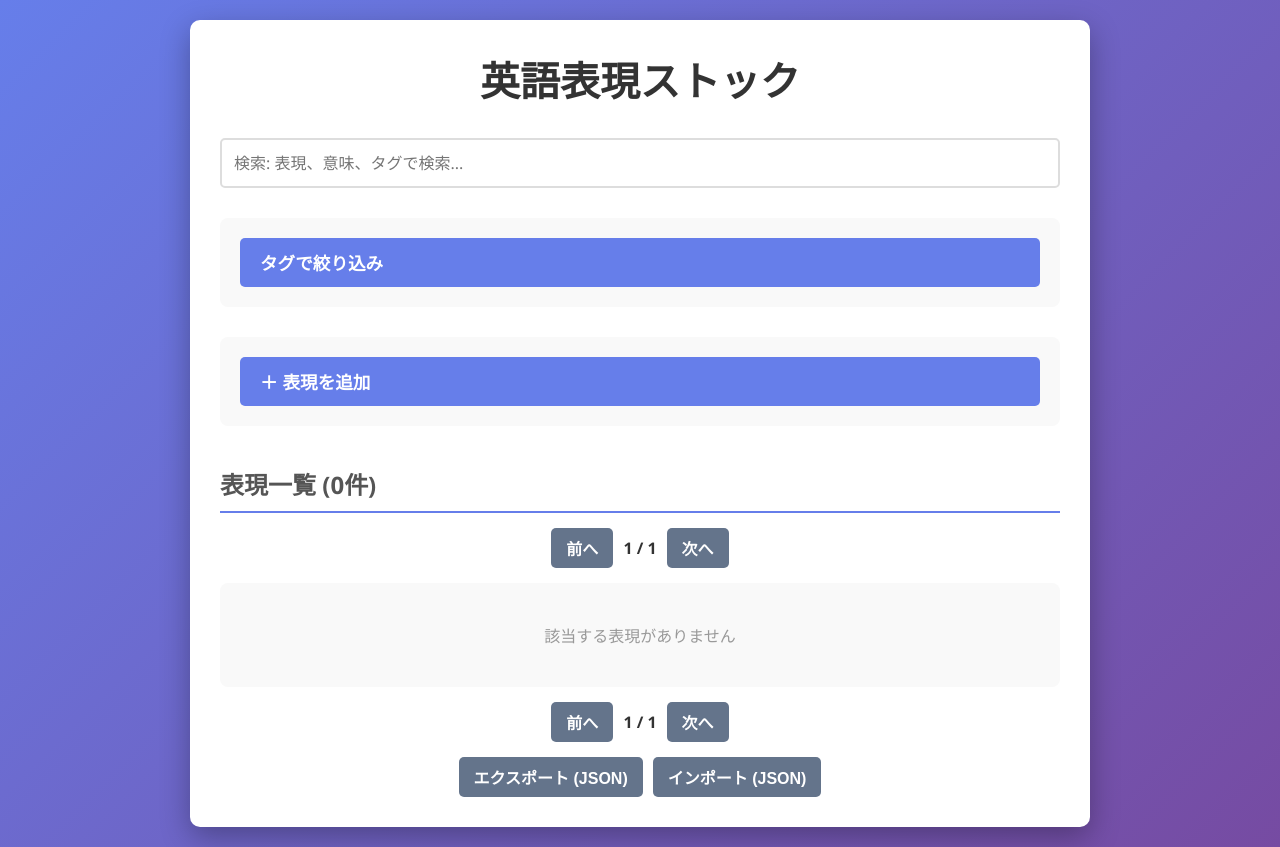
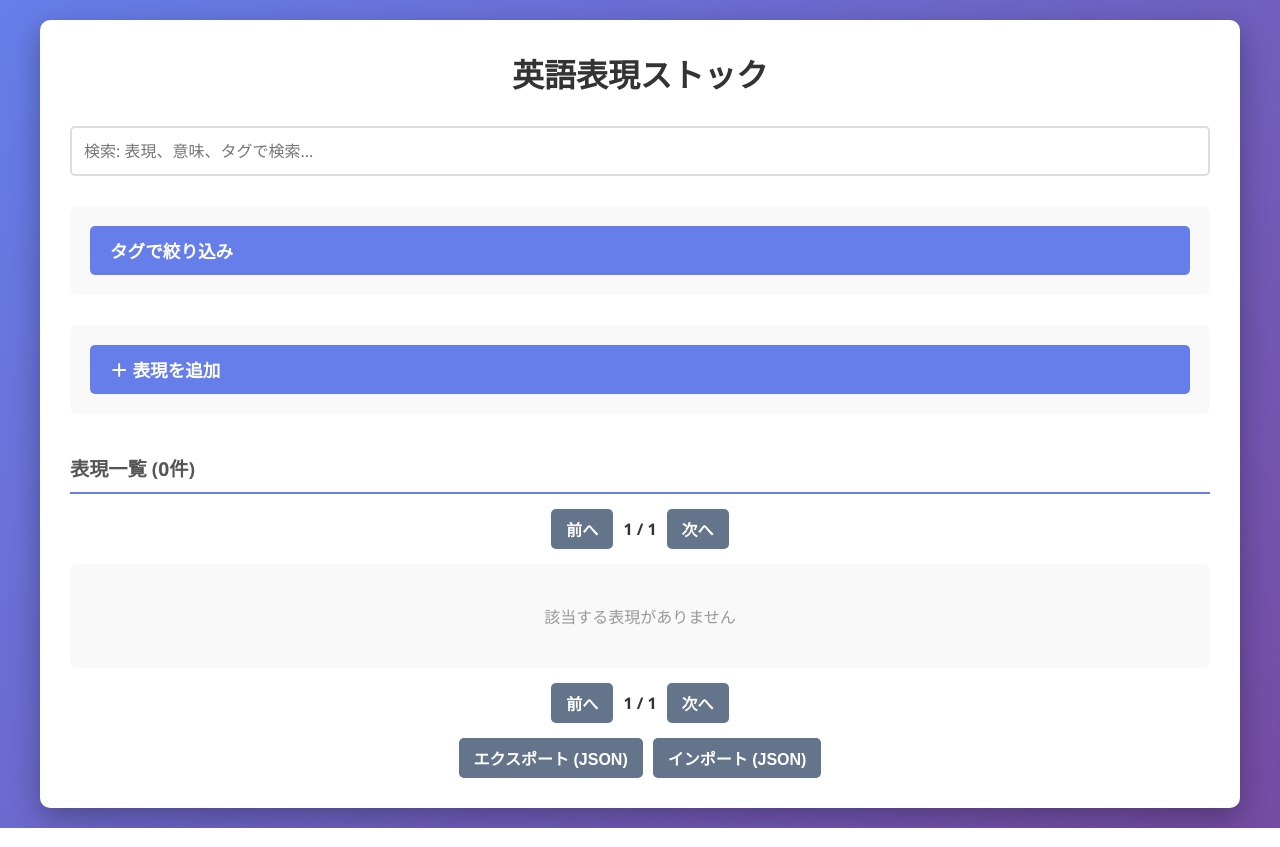
Before and after one commit to shuichirou0209-art/myenglishnote, a plain HTML site: page index.html in a window 1280 px wide. Drawn offline with Linux system fonts and the light colour scheme.

Commit message:
Add files via upload

```diff
--- a/css/style.css
+++ b/css/style.css
@@ -12,7 +12,7 @@ body {
 }
 
 .container {
-    max-width: 900px;
+    max-width: 1200px;
     margin: 0 auto;
     background: white;
     border-radius: 10px;
@@ -24,14 +24,14 @@ h1 {
     color: #333;
     margin-bottom: 30px;
     text-align: center;
-    font-size: 2.5em;
+    font-size: 2em;
 }
 
 h2 {
     color: #555;
     margin-top: 30px;
     margin-bottom: 15px;
-    font-size: 1.5em;
+    font-size: 1.2em;
     border-bottom: 2px solid #667eea;
     padding-bottom: 10px;
 }
--- a/js/script.js
+++ b/js/script.js
@@ -384,12 +384,10 @@ function updateDisplay() {
 
     container.innerHTML = pageEntries.map(entry => `
         <div class="entry-card">
-            <div class="entry-header">
-                <div class="entry-expression">${escapeHtml(entry.expression)}</div>
-                <div class="entry-actions">
-                    <button class="btn btn-edit" onclick="openEditModal(${entry.id})">編集</button>
-                    <button class="btn btn-delete" onclick="deleteEntry(${entry.id})">削除</button>
-                </div>
+            <div class="entry-expression">${escapeHtml(entry.expression)}</div>
+            <div class="entry-actions">
+                <button class="btn btn-edit" onclick="openEditModal(${entry.id})">編集</button>
+                <button class="btn btn-delete" onclick="deleteEntry(${entry.id})">削除</button>
             </div>
 
             <div class="entry-meaning">
```
